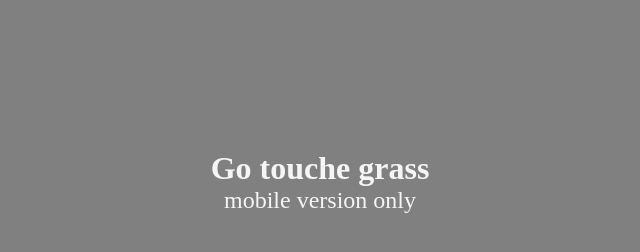
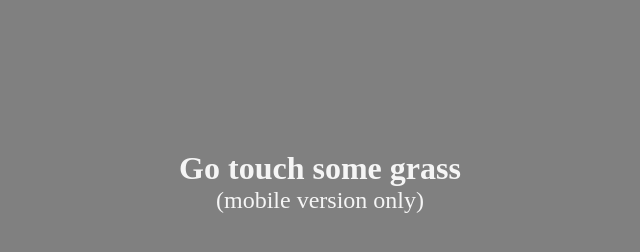
Before and after one commit to FrenchMonsieur/Bou.github.io, a plain HTML site: page index.html in a window 1280 px wide. Shown: the whole page, without its empty margins (320-960 px from the left). Drawn offline with Linux system fonts and the light colour scheme; a web font is replaced by a local one.

Commit message:
flemmev2

```diff
--- a/index.html
+++ b/index.html
@@ -48,8 +48,8 @@
 
     <main>
         <div class="message" id="message">
-            <h1>Go touche grass</h1>
-            <p>mobile version only</p>
+            <h1>Go touch some grass</h1>
+            <p>(mobile version only)</p>
         </div>
         <div class="super-table" id="super-table">
             <!-- Table / platine -->
```
